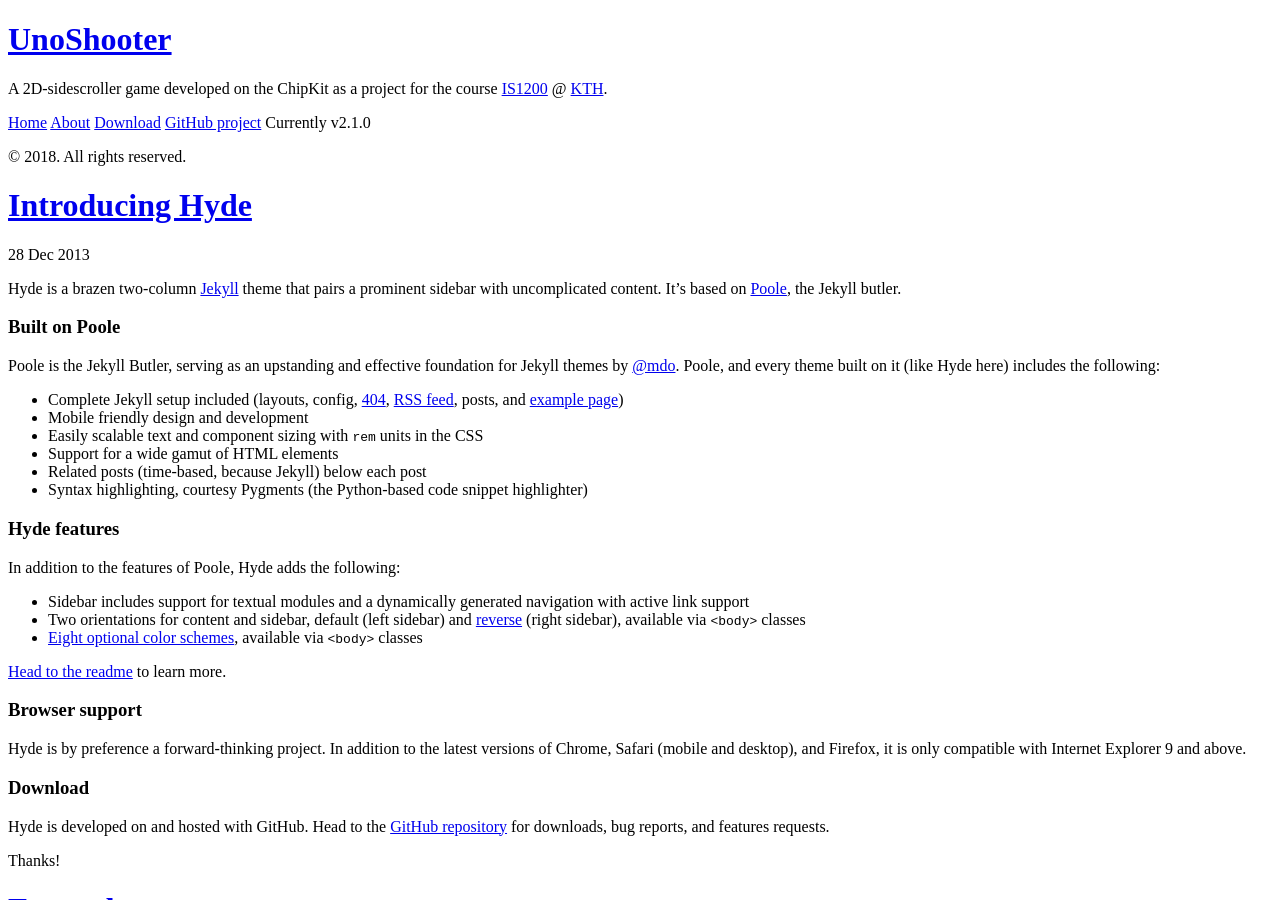
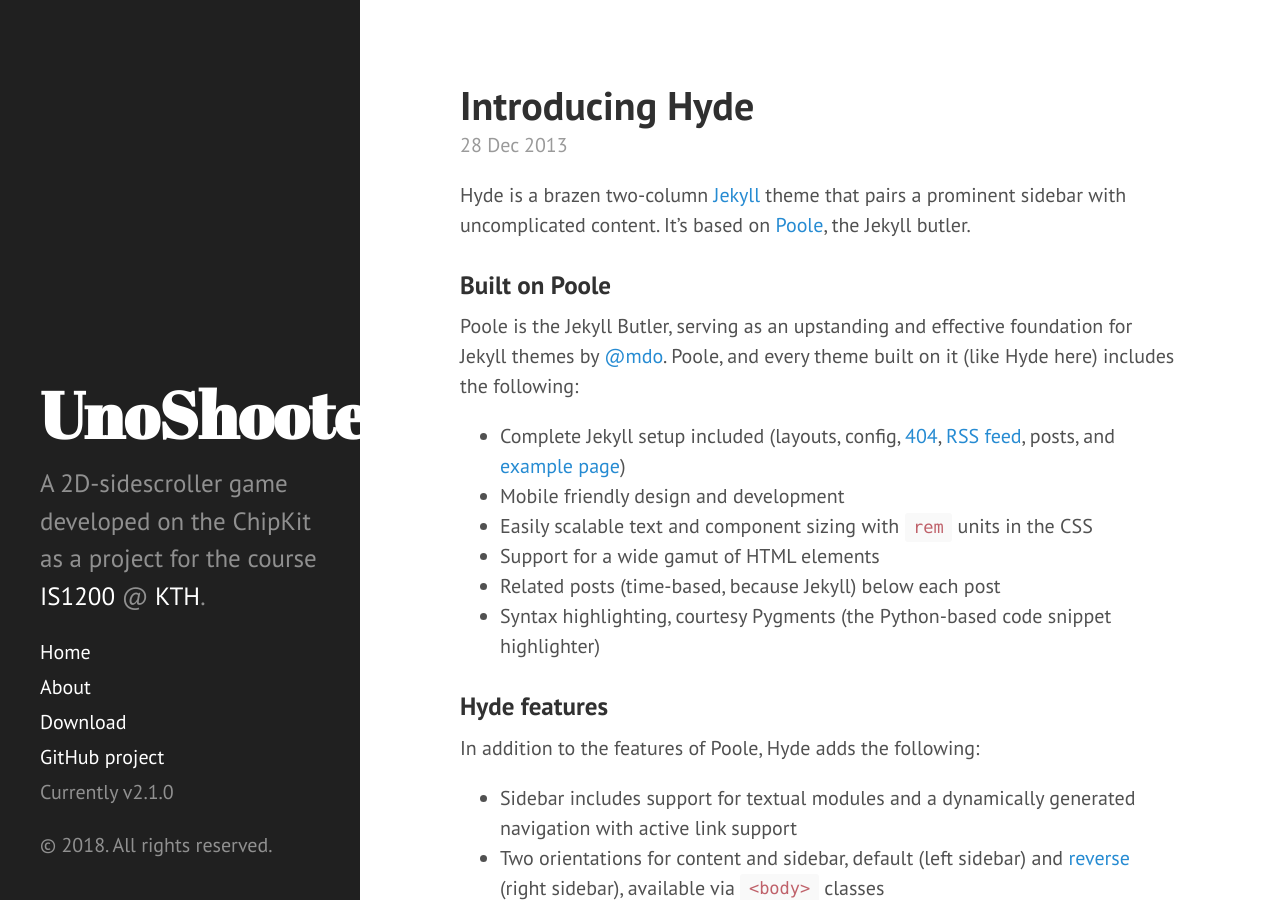
Before and after one commit to EdmanJohan/UnoShooter, a Jekyll site: the page built from index.html, in a window 1280 px wide and 900 px high. Built offline with Jekyll 4.4.1, drawn with Linux system fonts in a browser that asks for light colours; the list of posts is cut into pages by our own code.

Commit message:
Update head.html

```diff
--- a/_includes/head.html
+++ b/_includes/head.html
@@ -15,9 +15,9 @@
   </title>
 
   <!-- CSS -->
-  <link rel="stylesheet" href="{{ site.url }}public/css/poole.css">
-  <link rel="stylesheet" href="{{ site.url }}public/css/syntax.css">
-  <link rel="stylesheet" href="{{ site.url }}public/css/hyde.css">
+  <link rel="stylesheet" href="{{ site.baseurl }}/public/css/poole.css">
+  <link rel="stylesheet" href="{{ site.baseurl }}/public/css/syntax.css">
+  <link rel="stylesheet" href="{{ site.baseurl }}/public/css/hyde.css">
   <link rel="stylesheet" href="http://fonts.googleapis.com/css?family=PT+Sans:400,400italic,700|Abril+Fatface">
 
   <!-- Icons -->
```
